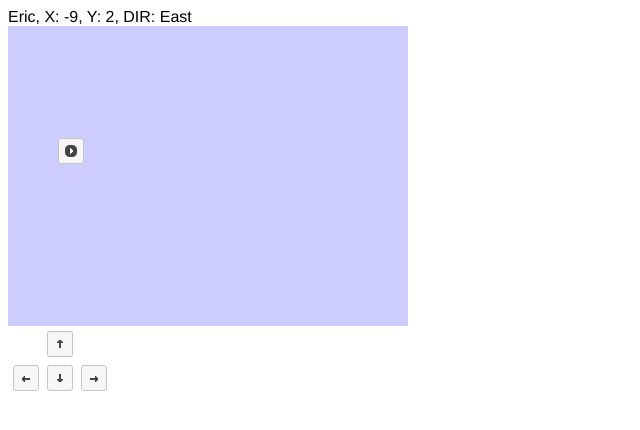
After one commit to ericatharvard/guy_proj, a Django app: page /guy/19/ in a window 1280 px wide. The commit adds this page. Shown: the top 430 px of the page, without its empty margins (0-640 px from the left). Run offline with Django 3.2, Linux system fonts and the light colour scheme; data comes from the database, SQL or seed files in the repository; both versions use the stored data as it was after the commit; some libraries are stand-ins or nearby versions.

Commit message:
Works, various changes, just page refreshes for now

```diff
--- a/guy/models.py
+++ b/guy/models.py
@@ -54,7 +54,7 @@ class Guy(models.Model):
             raise
 
         self.position.dir = (self.position.dir + i) % 4
-        self.save()
+        self.position.save()
         return self.position.get_dir_display()
 
     def move(self, fob='f'):
@@ -76,5 +76,5 @@ class Guy(models.Model):
                 self.position.x += i
             else:
                 self.position.x -= i
-        self.save()
+        self.position.save()
         return self.position
--- /dev/null
+++ b/guy/static/guy/guy.js
@@ -0,0 +1,51 @@
+$(function() {
+
+	function get_window_dimensions() {
+	    var win_h = $("#display_port").height();
+	    var win_w = $("#display_port").width();
+	    return [win_h, win_w];
+	}
+
+	function get_guy_dimensions() {
+	    var guy_height = $("#guy_icon").height();
+	    var guy_width = $("#guy_icon").width();
+	    return [guy_height, guy_width];
+	}
+
+	function place_guy() {
+	    var win_dimensions = get_window_dimensions();
+	    var window_h = win_dimensions[0];
+	    var window_w = win_dimensions[1];
+	    var window_center_h = window_h / 2;
+	    var window_center_w = window_w / 2;
+
+
+	    var guy_dimensions = get_guy_dimensions();
+	    var guy_h = guy_dimensions[0];
+	    var guy_w = guy_dimensions[1];
+	    var guy_h_offset = guy_h / 2;
+	    var guy_w_offset = guy_w / 2;
+
+	    var guy_top = window_center_h - (guy_pos_y * guy_h) - guy_h_offset;
+	    var guy_left = window_center_w + (guy_pos_x * guy_w) - guy_w_offset;
+
+	    $("#guy_icon").parent().css({'position': 'relative'});
+	    $("#guy_icon").css({'top': guy_top, 'left': guy_left, 'position': 'absolute'});
+	    $("#guy_icon").attr('title', function() {
+		    return '.ui-icon-circle-triangle-' + guy_dir;
+		});
+	    $("#guy_icon span").addClass(function() {
+		    return 'ui-icon-circle-triangle-' + guy_dir;
+		});
+
+	}
+
+	place_guy();
+
+	$(".move_button").click(function(event) {
+		var command = $(this).attr("id");
+		var url = "/guy/" + guy_id + "/c/" + command + "/";
+		location.replace(url);
+	    });
+
+});
--- /dev/null
+++ b/guy/static/guy/guy_style.css
@@ -0,0 +1,21 @@
+div#display_port {
+  position: relative;
+  width: 400px;
+  height: 300px;
+  background-color: #ccf;
+}
+
+div#guy_icon {
+    position: absolute;
+    width: 16px;
+    height: 16px;
+    margin: 2px;
+    padding: 4px;
+}
+
+.move_button {
+    width: 16px;
+    height: 16px;
+    margin: 2px;
+    padding: 4px;
+}
--- /dev/null
+++ b/guy/templates/guy/display.html
@@ -0,0 +1,50 @@
+{% extends "base.html" %}
+{% load staticfiles %}
+
+{% block title %}Guy Display{% endblock %}
+{% block extrahead %}
+<link type="text/css" href="{% static 'guy/guy_style.css' %}" rel="stylesheet" />
+{% endblock %}
+
+{% block content %}
+{{ guy }}
+
+<div id="display_port">
+  <div id="guy_icon" class="ui-state-default ui-corner-all">
+  <span class="ui-icon"></span>
+  </div>
+</div>
+
+<div id="control_menu">
+  <table>
+    <tr>
+      <td></td>
+      <td><div id="f" class="ui-state-default ui-corner-all move_button">
+	<span class="ui-icon ui-icon-arrowthick-1-n"></span>
+      </div></td>
+      <td></td>
+    </tr>
+    <tr>
+      <td><div id="l" class="ui-state-default ui-corner-all move_button">
+	  <span class="ui-icon ui-icon-arrowthick-1-w"></span>
+	</div></td>
+      <td><div id="b" class="ui-state-default ui-corner-all move_button">
+	  <span class="ui-icon ui-icon-arrowthick-1-s"></span>
+	</div></td>
+      <td><div id="r" class="ui-state-default ui-corner-all move_button">
+	  <span class="ui-icon ui-icon-arrowthick-1-e"></span>
+	</div></td>
+    </tr>
+  </table>
+</div>
+
+{% endblock %}
+{% block extrafooterjs %}
+<script>
+var guy_id = {{ guy.id }};
+var guy_pos_x = {{ guy.position.x }};
+var guy_pos_y = {{ guy.position.y }};
+var guy_dir = '{{ guy.position.get_dir_letter }}';
+</script>
+<script type="text/javascript" src="{% static 'guy/guy.js' %}"></script>
+{% endblock %}
--- a/guy/urls.py
+++ b/guy/urls.py
@@ -4,5 +4,6 @@ from guy import views
 
 urlpatterns = patterns('',
                        url(r'^$', views.index, name='index'),
-                       url(r'^(?P<guy_id>[0-9]+)/$', views.display, name='display'),
+                       url(r'^(?P<guy_id>\d+)/$', views.display, name='display'),
+                       url(r'^(?P<guy_id>\d+)/c/(?P<command>f|b|l|r|s)/$', views.handle_command, name='handle_command'),
                        )
--- a/guy/views.py
+++ b/guy/views.py
@@ -1,7 +1,9 @@
 from django.http import Http404
-from django.shortcuts import render
+from django.shortcuts import render, redirect
 
 from guy.models import Guy
+from command.models import Command
+from guy_proj.settings import TURN_INCR, MOVE_INCR
 
 def index(request):
     #guys = Guy.objects.all()
@@ -15,4 +17,39 @@ def display(request, guy_id):
     except Guy.DoesNotExist:
         raise Http404
     lu = { 'guy': guy }
-    return render(request, 'guy/detail.html', lu)
+    return render(request, 'guy/display.html', lu)
+
+def handle_command(request, guy_id, command):
+    try:
+        guy = Guy.objects.get(pk=guy_id)
+    except Guy.DoesNotExist:
+        raise Http404
+
+    try:
+        c = Command(action=command,
+                    guy=guy,
+                    issued_by=request.user)
+        c.save()
+    except:
+        raise
+
+    if command in TURN_INCR.keys():
+        try:
+            guy.turn(command)
+        except:
+            raise
+
+    if command in MOVE_INCR.keys():
+        try:
+            guy.move(command)
+        except:
+            raise
+
+    """
+    c = Command()
+    c_opts = [k for k, v in c.COMMANDS]
+    if command not in c_opts:
+        raise Http404
+    """
+
+    return redirect('guy:display', guy_id=guy_id)
--- a/guy_proj/urls.py
+++ b/guy_proj/urls.py
@@ -1,7 +1,14 @@
 from django.conf.urls import patterns, include, url
 from django.contrib import admin
 
+from tastypie.api import Api
+from guy.api import GuyResource, PositionResource
+guy_api = Api(api_name='g')
+guy_api.register(GuyResource())
+guy_api.register(PositionResource())
+
 urlpatterns = patterns('',
-                       url(r'^guy/$', include('guy.urls', namespace="guy")),
+                       url(r'^guy/', include('guy.urls', namespace="guy")),
                        url(r'^admin/', include(admin.site.urls)),
+                       url(r'^api/', include(guy_api.urls)),
                        )
--- a/position/models.py
+++ b/position/models.py
@@ -24,3 +24,9 @@ class Position(models.Model):
 
     def __str__(self):
         return "X: %d, Y: %d, DIR: %s" % (self.x, self.y, self.get_dir_display())
+
+    def get_dir_name(self):
+        return self.get_dir_display()
+
+    def get_dir_letter(self):
+        return self.get_dir_display()[0].lower()
--- /dev/null
+++ b/static/style.css
@@ -0,0 +1,3 @@
+body {
+  font-family: Helvetica, sans-serif;
+}
--- /dev/null
+++ b/templates/base.html
@@ -0,0 +1,26 @@
+<!DOCTYPE html>
+<html>
+<head>
+{% load staticfiles %}
+<title>{% block title %}Guy{% endblock %}</title>
+<link type="text/css" href="{% static 'style.css' %}" rel="stylesheet" />
+<link rel="stylesheet" href="//ajax.googleapis.com/ajax/libs/jqueryui/1.11.1/themes/smoothness/jquery-ui.css" />
+<!-- <script type="text/javascript" src="" /> -->
+{% block extrahead %}{% endblock %}
+</head>
+
+<body>
+
+<div id="content">
+
+{% block content %}{% endblock %}
+
+</div>
+
+<script src="//ajax.googleapis.com/ajax/libs/jquery/1.11.1/jquery.min.js"></script>
+<script src="//ajax.googleapis.com/ajax/libs/jqueryui/1.11.1/jquery-ui.min.js"></script>
+{% block extrafooterjs %}{% endblock %}
+
+</body>
+
+</html>
```
Also changed, not shown: guy/api.py (added, +18 -0 lines), guy/templates/guy/foo.html (deleted, +0 -24 lines), guy/templates/guy/index.html (+6 -16 lines), guy_proj/settings.py (+6 -1 lines), guy_proj/templates/base.html (deleted, +0 -19 lines), db.sqlite3.
